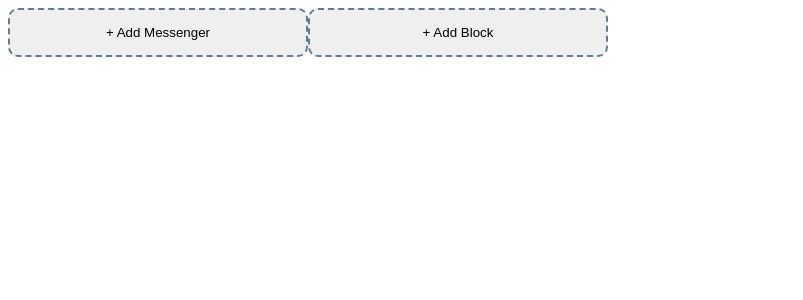
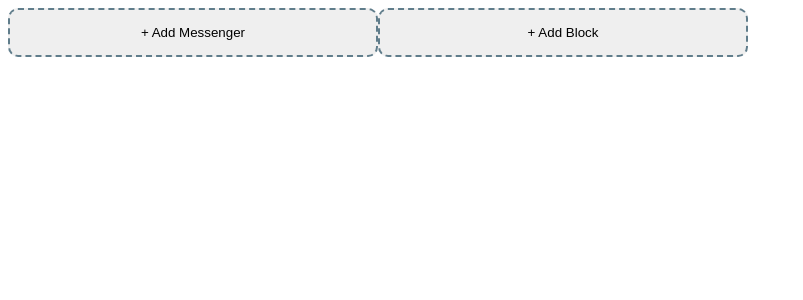
Before and after one commit to billysutomo/chocolate-waffle, a React (Create React App) app in the folder web/: page / in a window 1280 px wide. Shown: the top 300 px of the page, without its empty margins (0-803 px from the left). Built offline with nearby package versions, Linux system fonts and the light colour scheme.

Commit message:
add more size to block button

```diff
--- a/web/src/components/BlockButton/index.tsx
+++ b/web/src/components/BlockButton/index.tsx
@@ -1,24 +1,26 @@
 import React from 'react';
-import styled from 'styled-components';
+import styled, { css } from 'styled-components';
 
 export interface BlockButtonProps {
   label: string;
+  size?: 'small' | 'medium' | 'large';
 }
 
 export const BlockButton: React.FC<BlockButtonProps> = ({
   label,
+  size = 'large',
   ...props
 }) => {
   return (
-    <BlockButtonStyled {...props}>{label}</BlockButtonStyled>
+    <BlockButtonStyled size={size} {...props}>{label}</BlockButtonStyled>
   )
 }
 
-const BlockButtonStyled = styled.button`
+const BlockButtonStyled = styled.button<BlockButtonProps>`
   border: 2px dashed #607D8B;
   border-radius: 10px;
   padding: 15px 20px 15px 20px;
-  width: 300px;
+  width: 370px;
   text-align: center;
   :hover{
     cursor: pointer;
@@ -29,4 +31,10 @@ const BlockButtonStyled = styled.button`
   :focus{
     outline: 0;
   }
+  ${p => p.size === 'medium' && css`
+    width: 177px;
+  `}
+  ${p => p.size === 'small' && css`
+    width: 112.66px;
+  `}
 `
```
Also changed, not shown: 1 other file (tests, documents, lock files or other folders).
